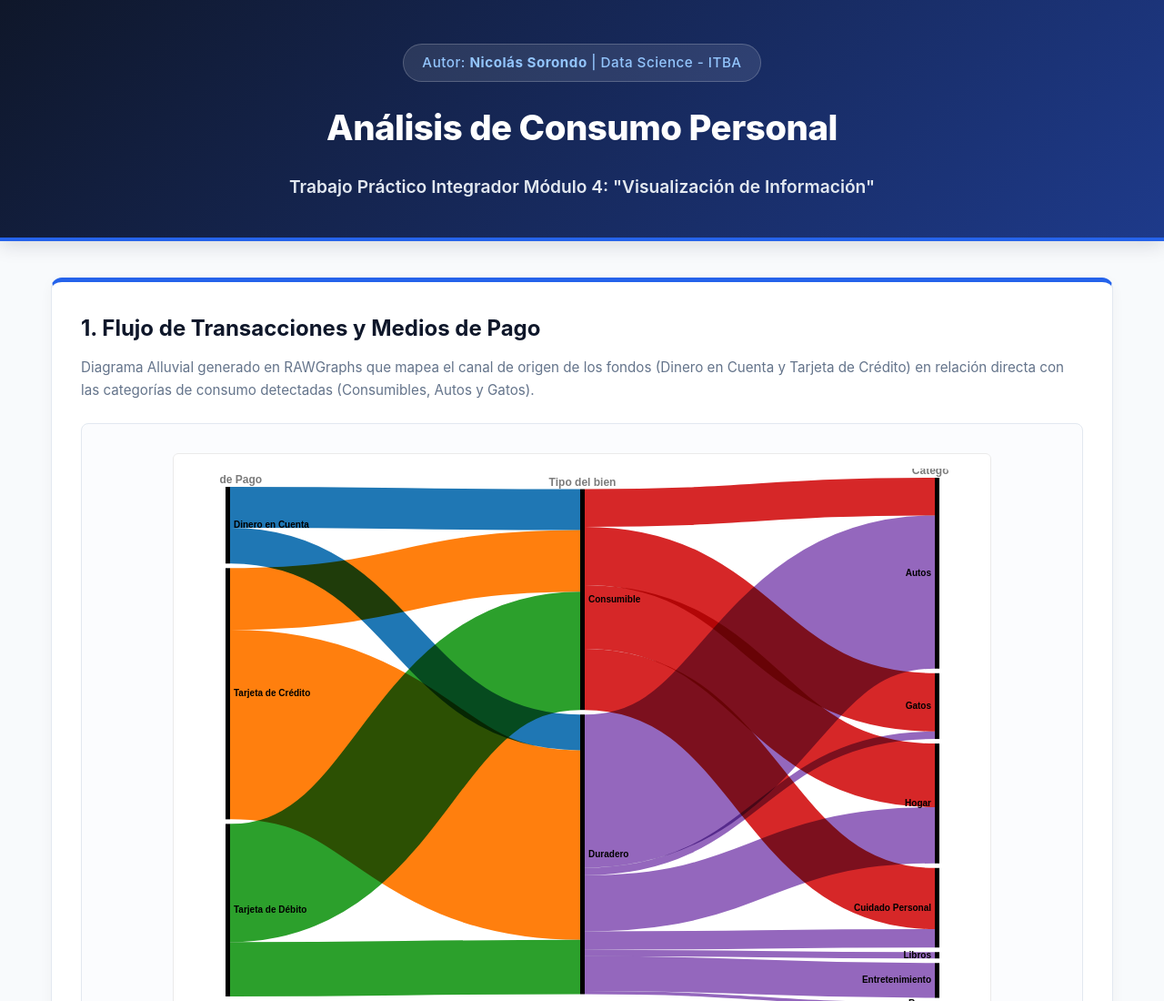
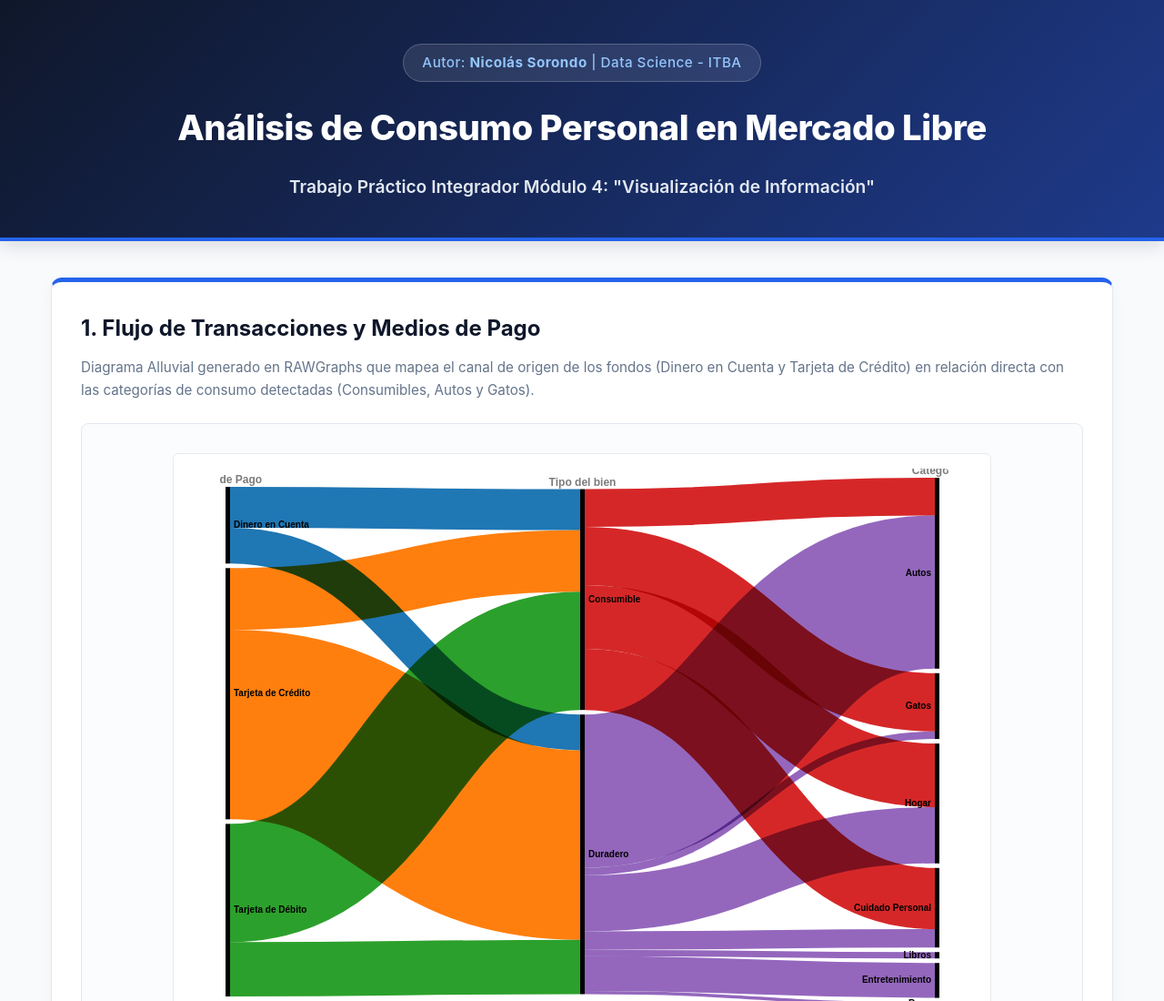
Before and after one commit to nicolassorondo-tech/infovis, a plain HTML site: page TP 1.html in a window 1280 px wide. Shown: the top 1100 px of the page at 91% size. Drawn offline with Linux system fonts and the light colour scheme; a script that the page names is missing.

Commit message:
Update TP 1.html

```diff
--- a/TP 1.html
+++ b/TP 1.html
@@ -151,7 +151,7 @@
             <div class="author-badge">
                 Autor: <strong>Nicolás Sorondo</strong> | Data Science - ITBA
             </div>
-            <h1>Análisis de Consumo Personal</h1>
+            <h1>Análisis de Consumo Personal en Mercado Libre</h1>
             <div class="module-title">Trabajo Práctico Integrador Módulo 4: "Visualización de Información"</div>
         </div>
     </header>
```
